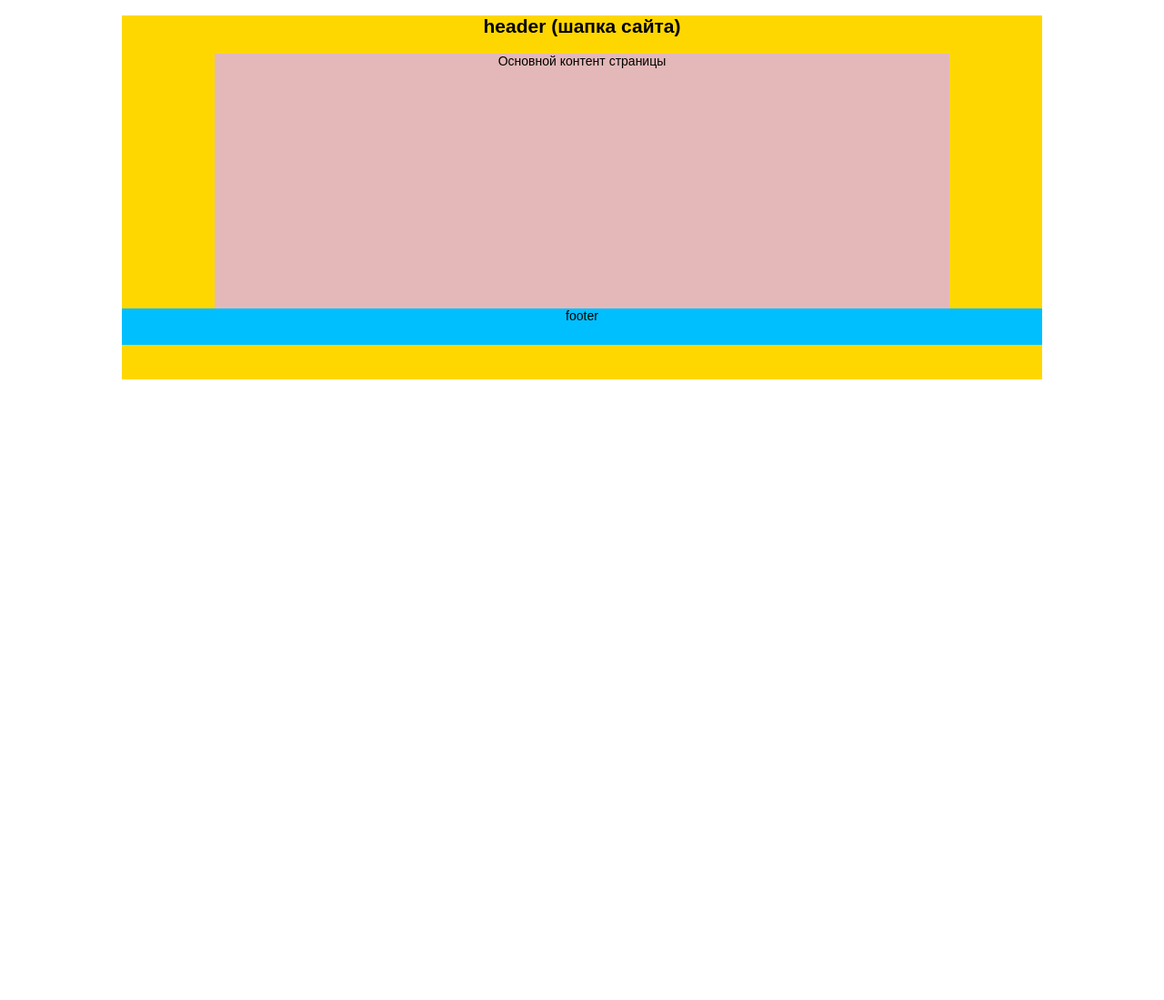
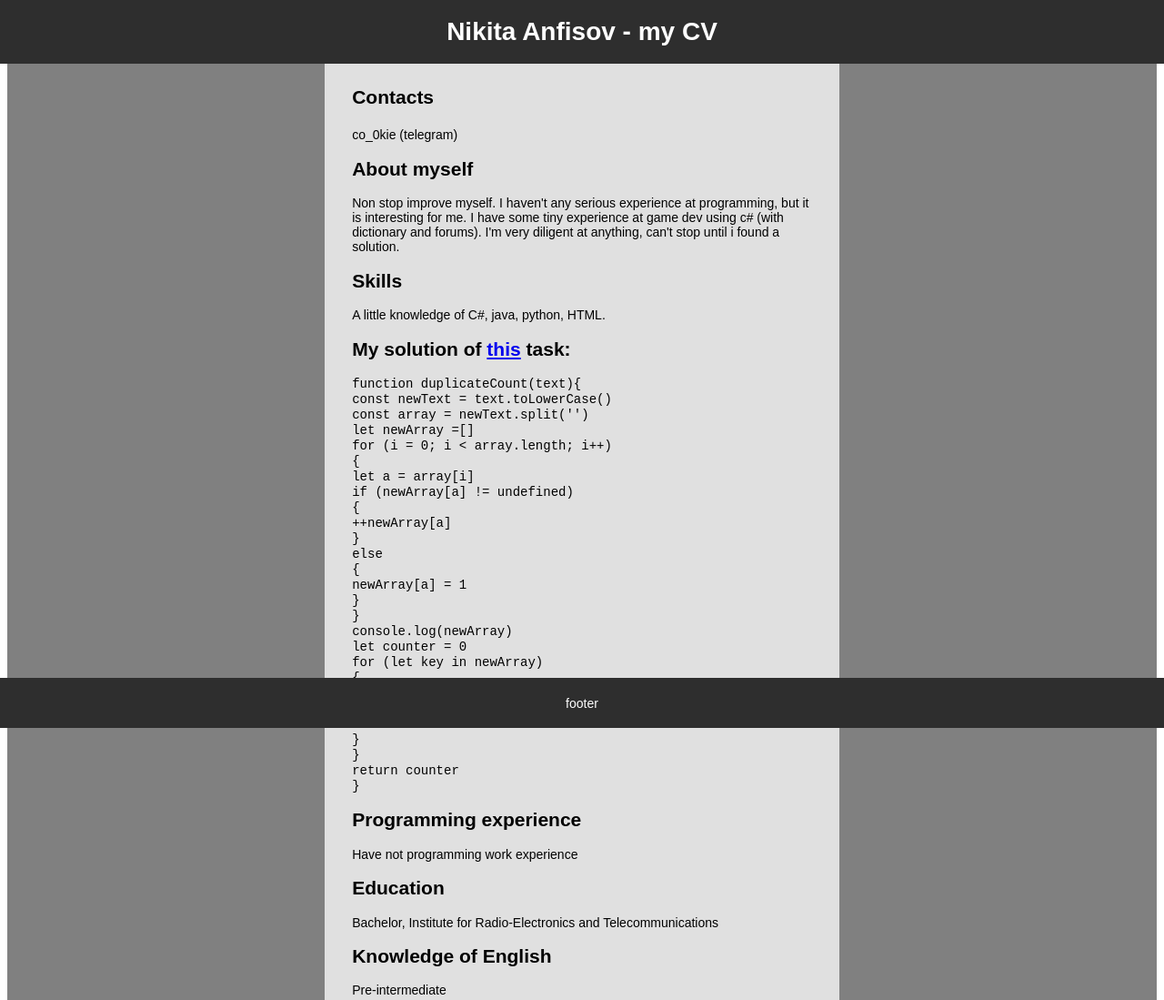
Before and after one commit to anfisov/rsschool-cv, a plain HTML site: page index.html in a window 1280 px wide. Shown: the top 1099 px of the page at 91% size. Before the commit the page ends 800 px from the top, so only its background shows below. Drawn offline with Linux system fonts and the light colour scheme.

Commit message:
feat: add all text

```diff
--- a/index.html
+++ b/index.html
@@ -9,46 +9,113 @@
 <body>
     <style>
         body {
-            background: #fff;
-            color: #000;
             font-family: Arial, Helvetica, sans-serif;
             font-size: 14px;
         }
-        header {
-            background:#e4b8b8;
+
+        #container {
+            background: #808080;
+            left: 0;
+            top: 0;
             width: 100%;
-            height: 55px;
-        }
-        #container {
-            background: #FFD700;
-            margin: auto auto;
-            text-align: center;
-            width: 80%;
-            height: 400px;
+
         }
         #content {
-            background: #e4b8b8;
+            background: #e0e0e0;
             margin-left: auto;
             margin-right: auto;
-            width: 80%;
-            height: 280px;
+            width: 40%;
+            text-align: left;
+            padding: 30px;
+            padding-top: 70px;
+        }
+
+        #header {
+            background: #2e2e2e;
+            position: fixed;
+            left: 0;
+            top: 0;
+	        text-align: center;
+            width: 100%;
+            height: 50px;
+            padding-bottom: 20px;
+            color: white;
         }
         #footer {
-            background: #00BFFF;
-	        width: 100%;
-	        height: 40px;
+            background: #2e2e2e;
+            position: fixed;
+            left: 0;
+            bottom: 0;
+	        text-align: center;
+            width: 100%;
+            height: 35px;
+            padding-top: 20px;
+            color: white;
+
+
+
         }
         #clear {
             clear: both;
             }
+
+
     </style>
     <div id="container">
         <div id="header">
-        <h2>header (шапка сайта)</h2>
+        <h1>Nikita Anfisov - my CV</h1>
         </div>
 
         <div id="content">
-        Основной контент страницы
+            <p><h2>Contacts</p></h2>
+            <p>co_0kie (telegram)</p>
+            <p><h2>About myself</h2></p>
+            <p>Non stop improve myself. I haven't any serious experience at programming, but it is interesting for me. I have some tiny experience at game dev using c# (with dictionary and forums). I'm very diligent at anything, can't stop until i found a solution.</p>
+            <p><h2>Skills</h2></p>
+            <p>A little knowledge of C#, java, python, HTML.</p>
+            <p><h2>My solution of <a href="https://www.codewars.com/kata/54bf1c2cd5b56cc47f0007a1">this</a> task:</h2></p>
+            <p>
+                <code>
+                    function duplicateCount(text){<br>
+const newText = text.toLowerCase()<br>
+const array = newText.split('')<br>
+
+let newArray =[]<br>
+for (i = 0; i < array.length; i++)<br>
+{<br>
+    let a = array[i]<br>
+    if (newArray[a] != undefined)<br>
+    {<br>
+        ++newArray[a]<br>
+    }<br>
+    else<br>
+    {<br>
+        newArray[a] = 1<br>
+    }<br>
+}<br>
+
+console.log(newArray)<br>
+
+let counter = 0<br>
+for (let key in newArray)<br>
+{<br>
+    if (newArray[key] > 1)<br>
+    {<br>
+        counter += 1<br>
+    }<br>
+}<br>
+return counter<br>
+}<br>
+                </code>
+            </p>
+
+<p><h2>Programming experience</h2></p>
+<p>Have not programming work experience </p>
+<p><h2>Education</h2></p>
+<p>Bachelor, Institute for Radio-Electronics and Telecommunications</p>
+<p><h2>Knowledge of English</h2>
+</p><p>Pre-intermediate</p>
+<br><br><br><br><br><br><br><br>
         </div>
 
         <div id="footer">
```
